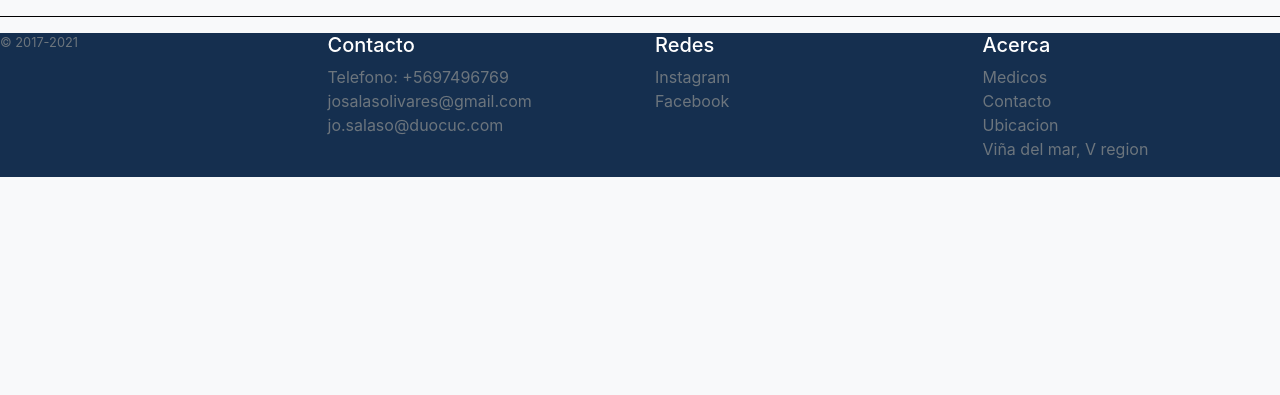
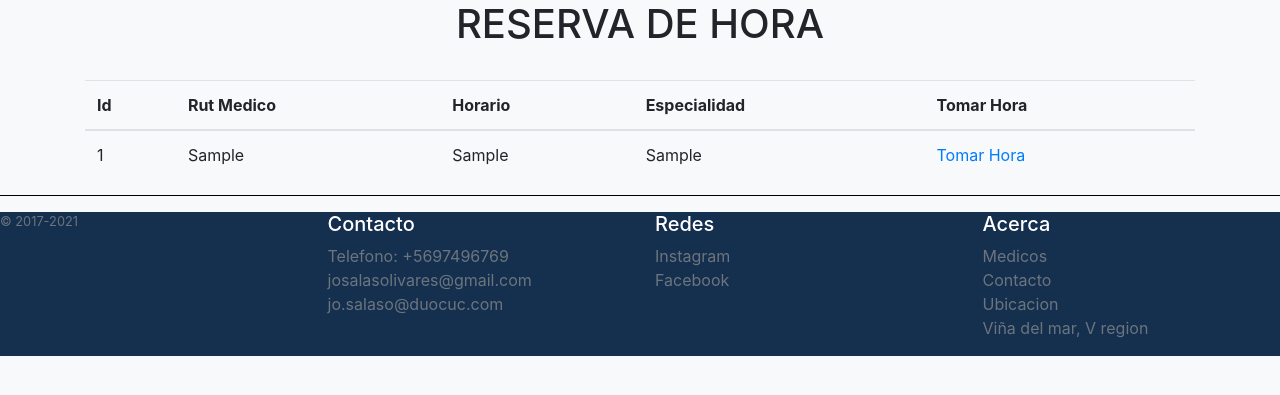
Before and after one commit to josesalaso/Centro-Medico.DJANGOHTML, a Django app: page /reservarhora in a window 1280 px wide. Shown: the part 162-557 px from the top of the page. Run offline with Django 3.2, Linux system fonts and the light colour scheme; tables that the repository leaves empty hold one stand-in row (values such as "Sample post"); some libraries are stand-ins or nearby versions.

Commit message:
LISTANDO AGENDA CON HORAS DISPONIBLES

```diff
--- a/TestDjango/core/templates/core/reservarhora.html
+++ b/TestDjango/core/templates/core/reservarhora.html
@@ -1,6 +1,7 @@
 {% load static %}
 <!DOCTYPE html>
 <html lang="es">
+
 <head>
     <!-- META -->
     <meta charset="UTF-8">
@@ -39,8 +40,8 @@
             <hr size="10px" color="black" />
             <div class=container>
                 <form class="form-inline my-5 my-lg-2">
-                    <a class="navbar-brand" id=logo href="{% url 'index' %}"><img src="{% static 'core/img/logomedico.png'%}"
-                            height="55vw" width="55vw"></a>
+                    <a class="navbar-brand" id=logo href="{% url 'index' %}"><img
+                            src="{% static 'core/img/logomedico.png'%}" height="55vw" width="55vw"></a>
                     <h3>Centro Medico Galeno </h3>
                     <hr>
                     <div>
@@ -80,7 +81,8 @@
                         </li>
 
                         <li class="nav-item">
-                            <a class="nav-link" href="{% url 'reservarhora' %}" tabindex="-1" aria-disabled="true"><b>Reservar
+                            <a class="nav-link" href="{% url 'reservarhora' %}" tabindex="-1"
+                                aria-disabled="true"><b>Reservar
                                     Hora</b></a>
                         </li>
                     </ul>
@@ -89,6 +91,35 @@
 
         </header>
 
+        <h1>RESERVA DE HORA</h1>
+        <br>
+        <div class="container">
+            <table class="table">
+                <thead>
+                    <tr>
+                        <th scope="col">Id</th>
+                        <th scope="col">Rut Medico</th>
+                        <th scope="col">Horario</th>
+                        <th scope="col">Especialidad</th>
+                        <th scope="col">Tomar Hora</th>
+
+
+                    </tr>
+                </thead>
+                <tbody>
+                    {% for ag in agenda %}
+                    <tr>
+                        <td>{{ag.idagenda}}</td>
+                        <td>{{ag.run}}</td>
+                        <td>{{ag.hora}}</td>
+                        <td>{{ag.medicoespecialidad}}</td>
+                        <td><a href="{% url 'confirmarhora'  %}">Tomar Hora</a></td>
+                    </tr>
+                    {% endfor %}
+                </tbody>
+
+            </table>
+        </div>
 
         <hr size="10px" color="black" />
         <!--FOOTER -->
--- a/TestDjango/core/urls.py
+++ b/TestDjango/core/urls.py
@@ -1,5 +1,5 @@
 from django.urls import path
-from .views import index, reservarhora, registrar, iniciarsesion, contacto, medicos, ubicaciones, anularhora
+from .views import index, reservarhora, registrar, iniciarsesion, contacto, medicos, ubicaciones, anularhora, confirmarhora
 
 
 urlpatterns = [
@@ -11,6 +11,7 @@ urlpatterns = [
     path('medicos', medicos, name="medicos"),
     path('ubicaciones', ubicaciones, name="ubicaciones"),
     path('anularhora', anularhora, name="anularhora"),
+    path('confirmarhora', confirmarhora, name="confirmarhora"),
 
 
 ]
--- a/TestDjango/core/views.py
+++ b/TestDjango/core/views.py
@@ -1,10 +1,8 @@
 from django.shortcuts import render, redirect
-
+from .models import Agenda
 
 # Create your views here.
 
-def reservarhora(request):
-    return render(request, 'core/reservarhora.html')
 def index(request):
     return render(request, 'core/index.html')
 def registrar(request):
@@ -19,3 +17,16 @@ def ubicaciones(request):
     return render(request, 'core/ubicaciones.html')
 def anularhora(request):
     return render(request, 'core/anularhora.html')
+
+def reservarhora(request):
+    # accediendo al objeto que contiene los datos de la base de datos
+    # el metodo all traera todas las horas que estan en la tabla
+    agenda = Agenda.objects.all()
+    # ahora crearemos una variable que le pase los datos del producto al template
+    datos = {
+        'agenda': agenda
+    }
+    # ahora lo agregamos para que se envie al templateee
+    return render(request, 'core/reservarhora.html', datos)
+def confirmarhora(request):
+    return render(request, 'core/confirmarhora.html')
```
Also changed, not shown: TestDjango/core/templates/core/confirmarhora.html (added). Lines whose indentation alone changed are shown as unchanged.
